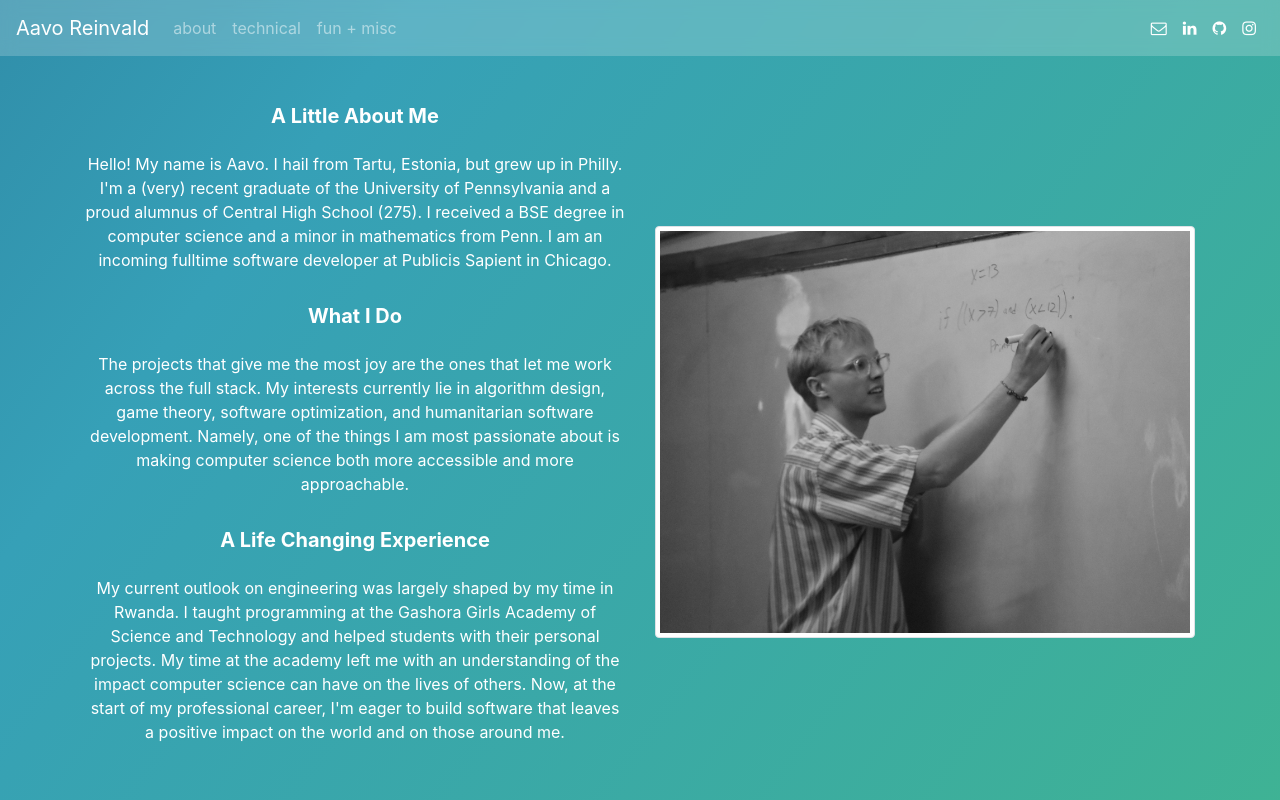
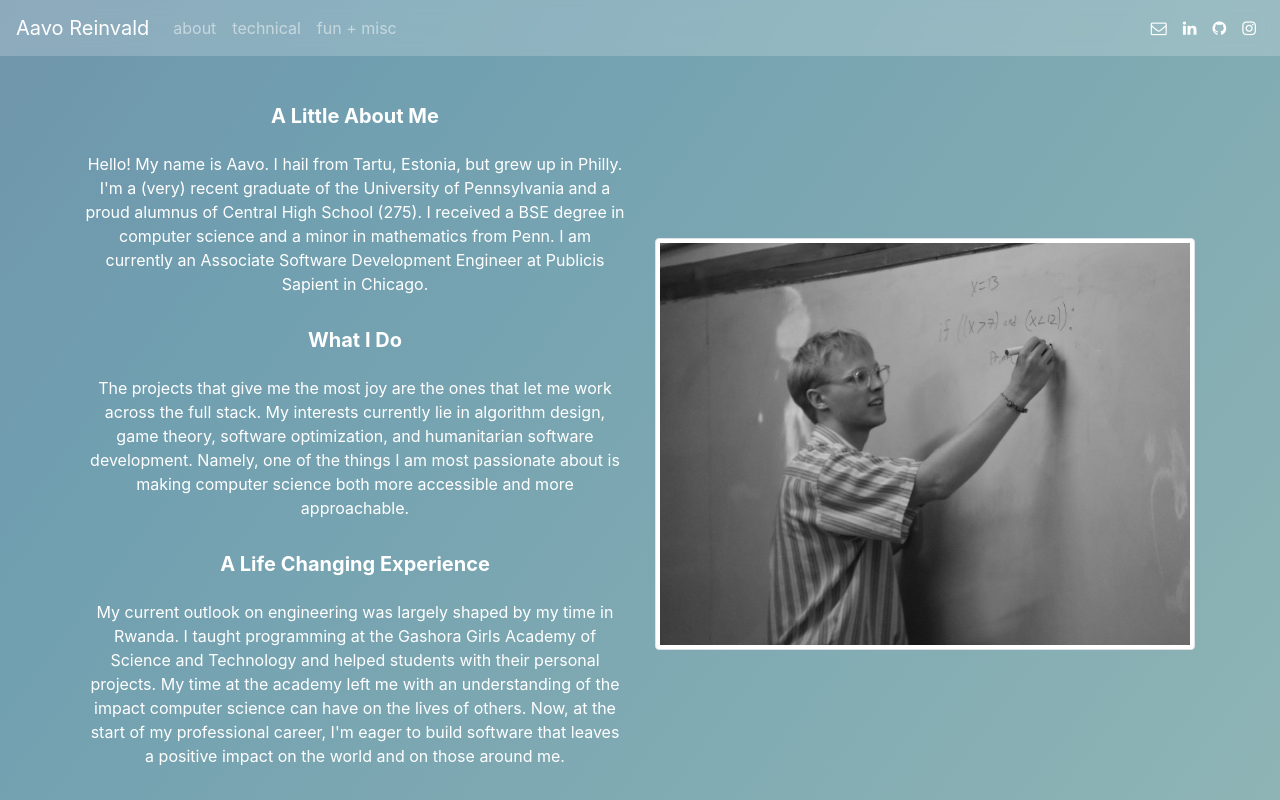
Before and after one commit to reinvald/react-gh-pages, a React (Create React App) app: page / in a window 1280 px wide. Built offline with nearby package versions, Linux system fonts and the light colour scheme.

Commit message:
updated technical, about, and background colors

```diff
--- a/src/About.js
+++ b/src/About.js
@@ -28,8 +28,8 @@ class About extends Component {
                 in Philly. I'm a (very) recent graduate of the University of
                 Pennsylvania and a proud alumnus of Central High School (275). I
                 received a BSE degree in computer science and a minor in
-                mathematics from Penn. I am an incoming fulltime software
-                developer at Publicis Sapient in Chicago.
+                mathematics from Penn. I am currently
+                an Associate Software Development Engineer at Publicis Sapient in Chicago.
               </p>
               <h1 className="pt-3 header-text">What I Do</h1>
               <p className="pt-3 main-text">
--- a/src/App.css
+++ b/src/App.css
@@ -9,7 +9,7 @@
 }
 
 .css-selector {
-  background: linear-gradient(127deg, #174070, #36a0b7, #44bd80);
+  background: linear-gradient(127deg, #726a95, #709fb0, #a0c1b8);
   background-size: 250% 250%;
   -webkit-animation: AnimationName 22s ease infinite;
   -moz-animation: AnimationName 22s ease infinite;
--- a/src/Technical.js
+++ b/src/Technical.js
@@ -47,7 +47,7 @@ class Technical extends Component {
                 language models (namely OpenAI's GPT2) to create
                 malicious product reviews. I recently worked as a part-time
                 programmer for Penn's Linguistic Data Consortium. I am currently
-                an Associate Software Engineer at Publicis Sapient in Chicago.
+                an Associate Software Development Engineer at Publicis Sapient in Chicago.
               </p>
               <p className="pt-3 main-text">
                 <i>Complete resume available upon request.</i>
```
